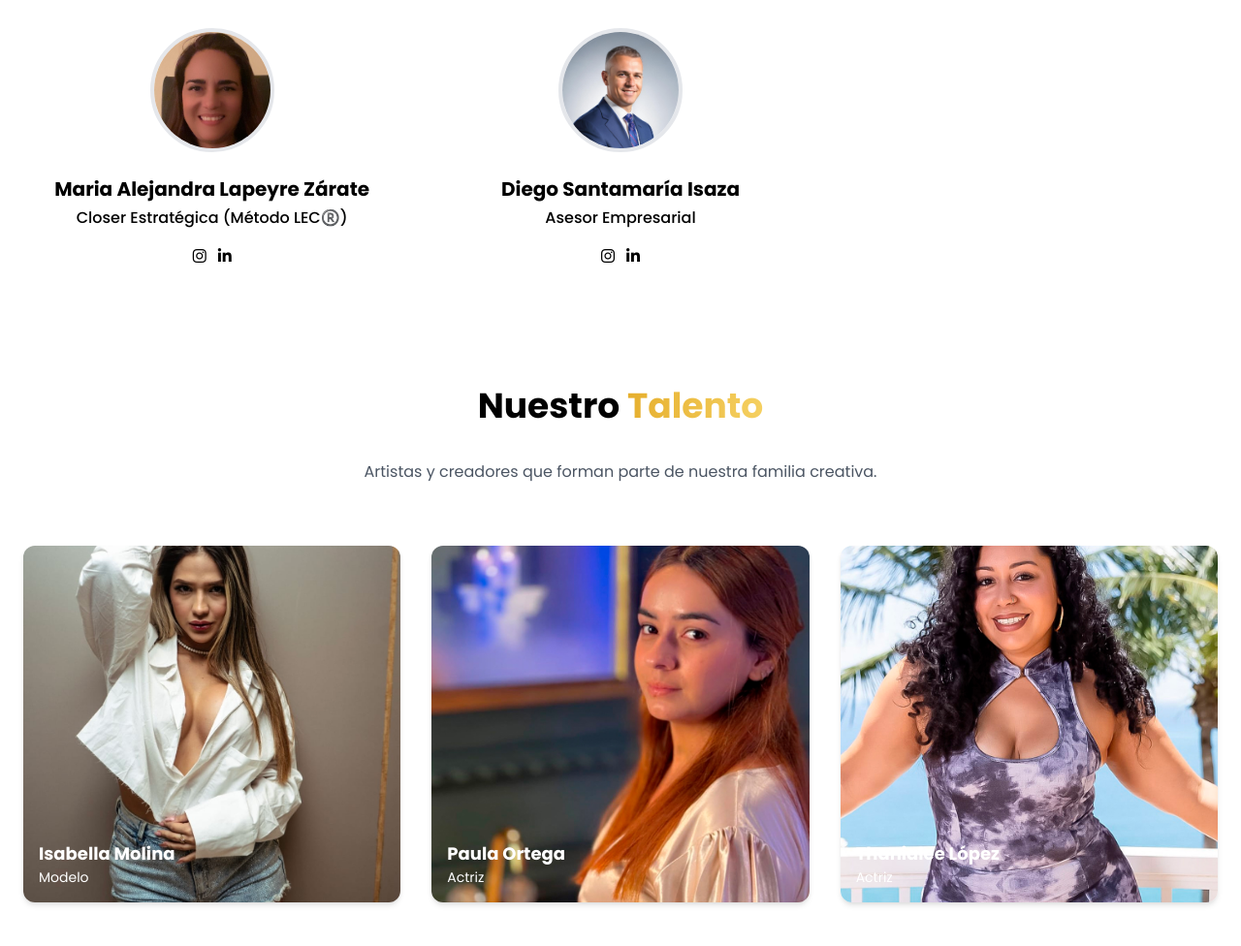
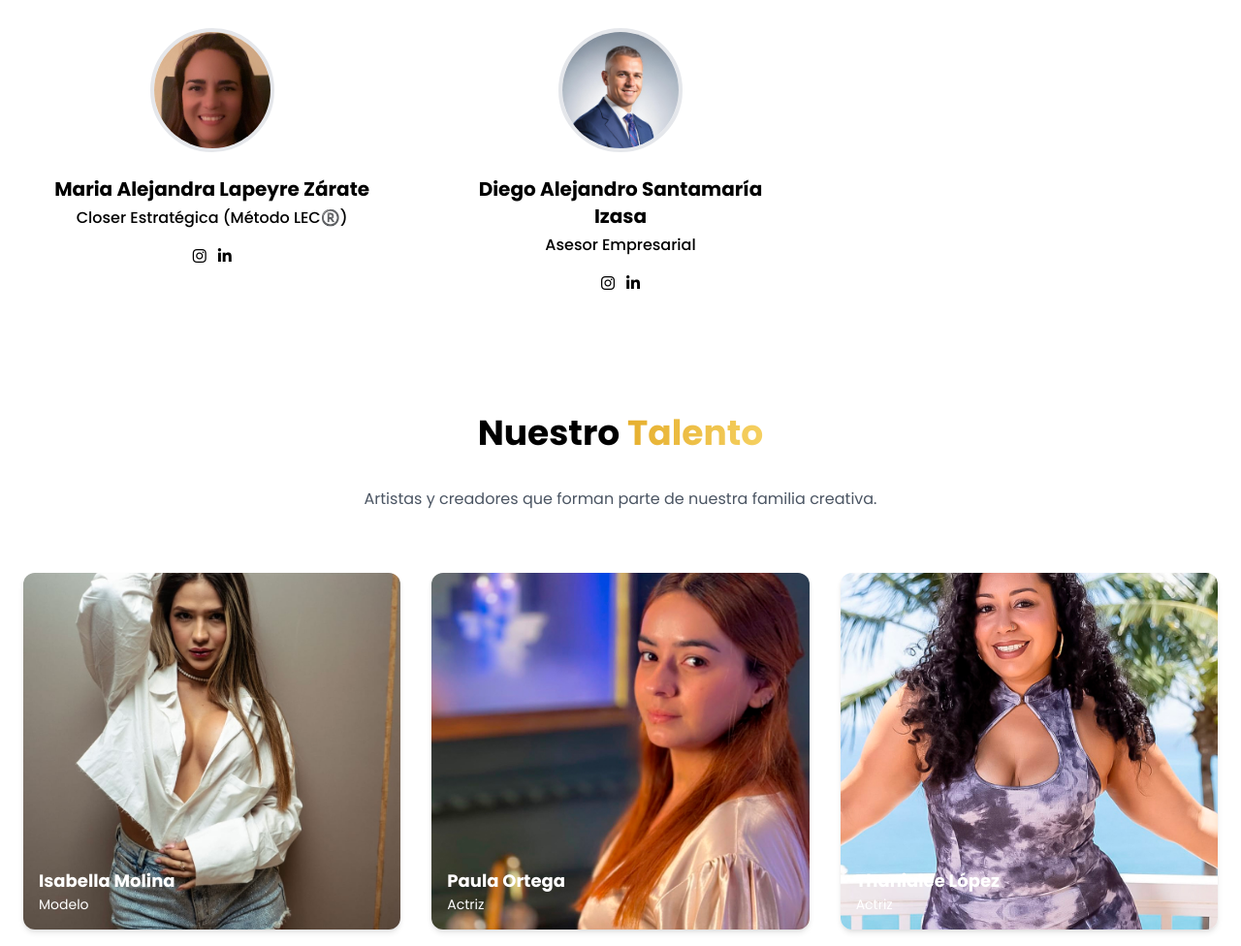
Before and after one commit to juanchacon2021/mcmanagement, a plain HTML site: page index.html in a window 1280 px wide. Shown: the part 6973-7949 px from the top of the page at 97% size. Drawn offline with nearby package versions, Linux system fonts and the light colour scheme.

Commit message:
Actualizar nombre de Diego Santamaría a "Diego Alejandro Santamaría Izasa"

```diff
--- a/index.html
+++ b/index.html
@@ -737,7 +737,7 @@
             <div class="w-32 h-32 mx-auto mb-6 rounded-full overflow-hidden border-4 border-[#E6AF2E]">
               <img src="img/Diego.jpeg" alt="">
             </div>
-            <h3 class="text-xl font-bold mb-1">Diego Santamaría Isaza</h3>
+            <h3 class="text-xl font-bold mb-1">Diego Alejandro Santamaría Izasa</h3>
             <p class="text-[#E6AF2E] font-medium mb-4">Asesor Empresarial </p>
             <div class="flex justify-center space-x-3 mt-4">
               <a href="#" class="text-[#282F44] hover:text-[#E6AF2E]">
```
